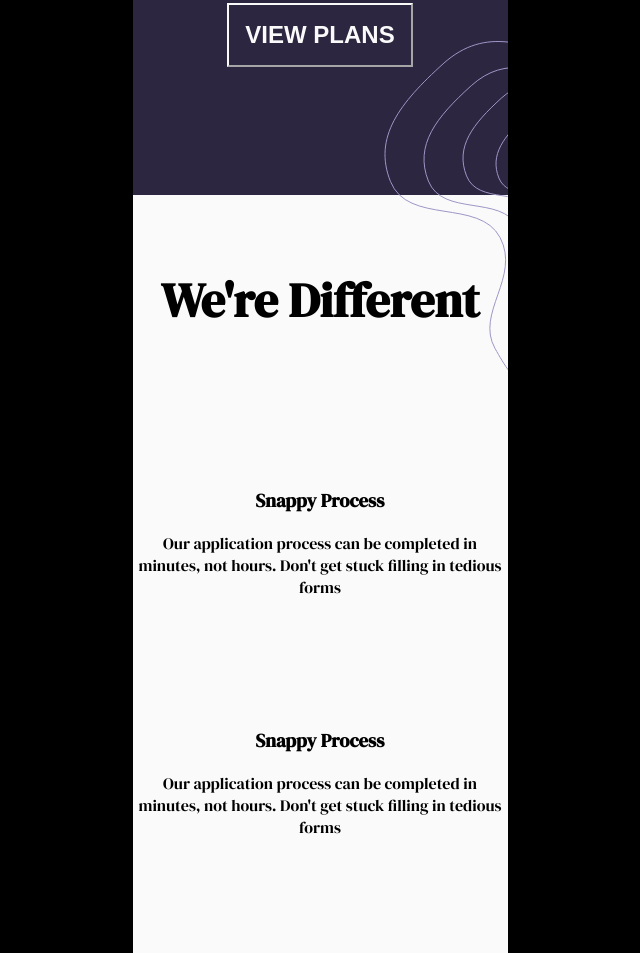
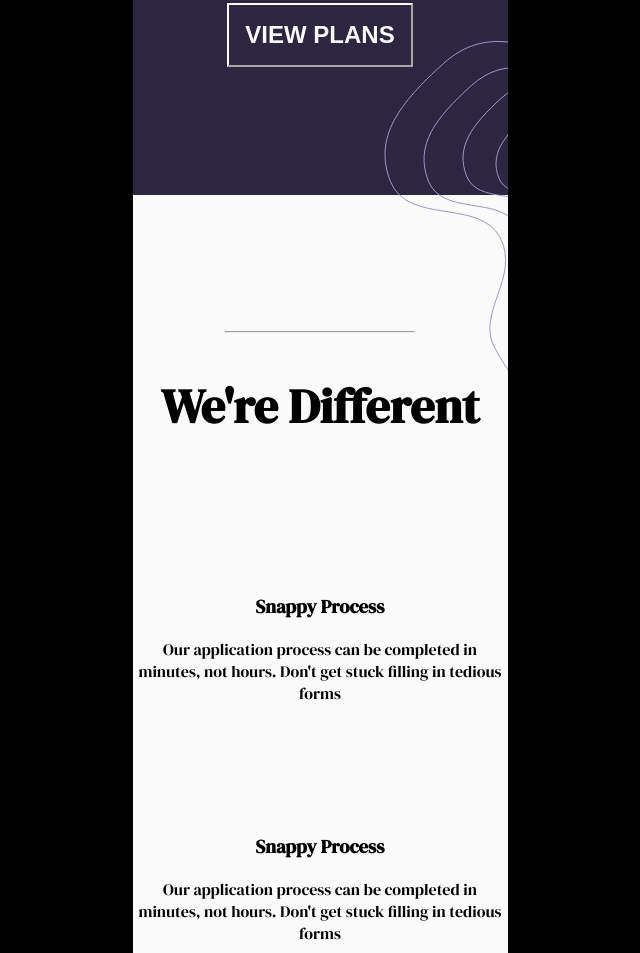
Before and after one commit to Kris1027/first-react-project, a React app: page / in a window 1280 px wide. Shown: the part 927-1880 px from the top of the page, without its empty margins (320-960 px from the left). Built offline with nearby package versions, Linux system fonts and the light colour scheme.

Commit message:
add hr to main

```diff
--- a/src/components/Main.js
+++ b/src/components/Main.js
@@ -28,6 +28,7 @@ function Main() {
         />
       </section>
       <section className='main-section'>
+        <hr className='heading-section__hr' />
         <h2 className='main-section__title'>We're Different</h2>
         <article className='main-section__article'>
           <div className='main-section__article--icon'></div>
--- a/src/scss/_main.scss
+++ b/src/scss/_main.scss
@@ -62,9 +62,15 @@
 .main-section {
   background: $Very-Light-Gray;
   width: 100%;
+  padding-top: 8rem;
+
+  .heading-section__hr {
+    width: 50%;
+  }
 
   .main-section__title {
     @include headings;
+    padding-top: 0;
   }
 
   .main-section__article--icon {
```
